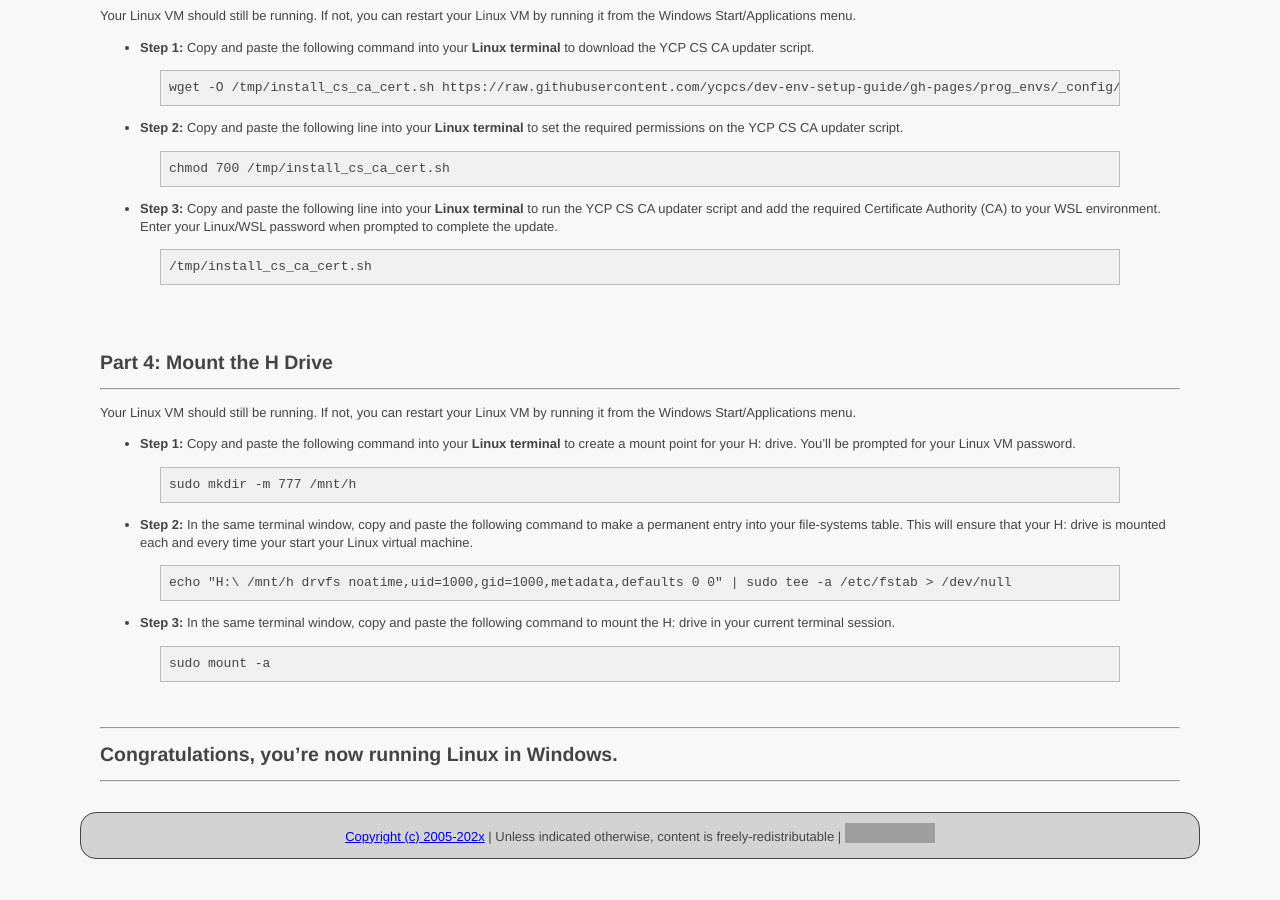
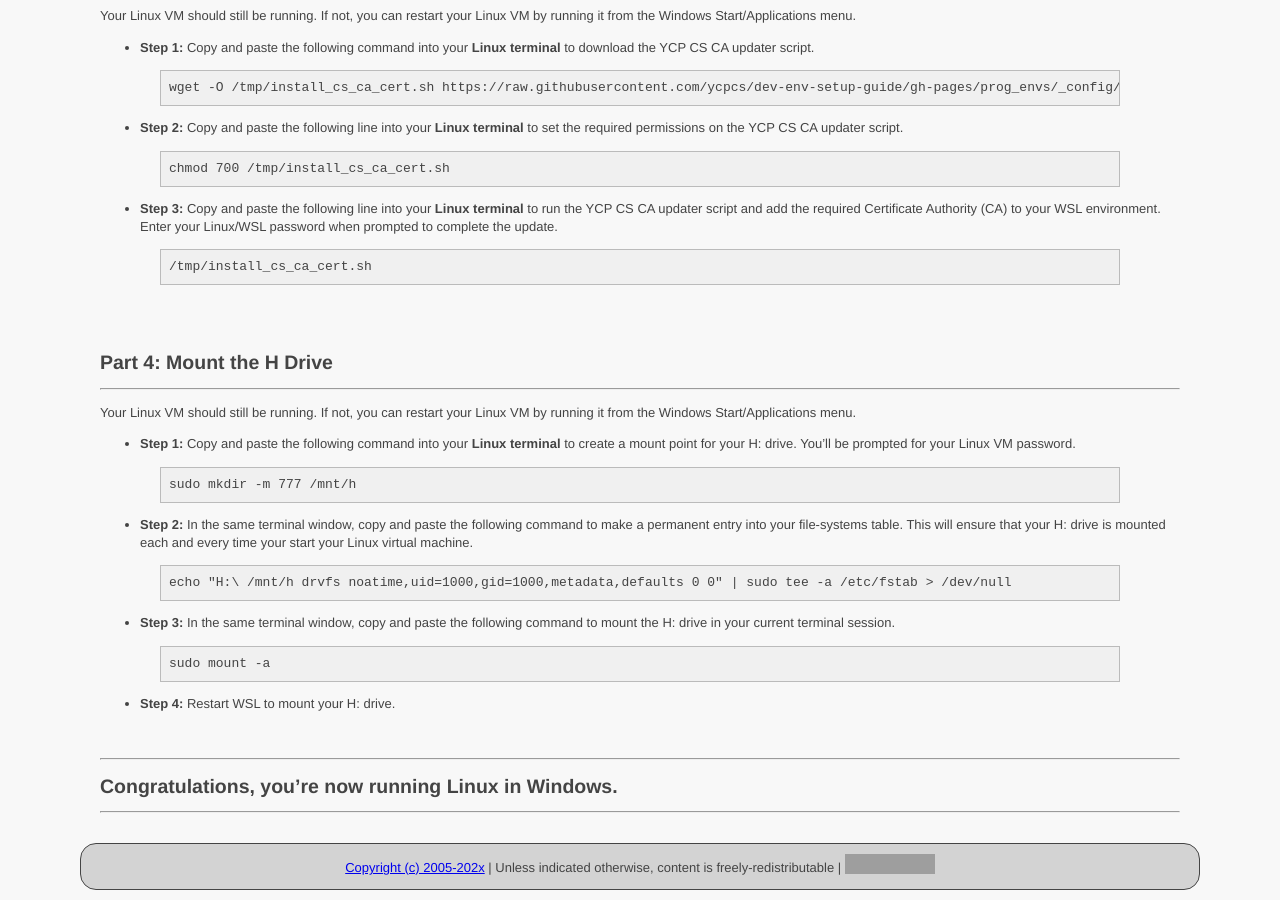
Before and after one commit to ycpcs/dev-env-setup-guide, a Jekyll site: the page built from prog_envs/kecComputer/kecComputer_tools_installation.md, in a window 1280 px wide and 900 px high, scrolled down 965 px. Built offline with Jekyll 4.4.1, drawn with Linux system fonts in a browser that asks for light colours; before the commit the page ends 1834 px from its top, so only the background shows below that; grey boxes are pictures that could not be loaded.

Commit message:
updated KEC tools guide

````diff
--- a/prog_envs/kecComputer/kecComputer_tools_installation.md
+++ b/prog_envs/kecComputer/kecComputer_tools_installation.md
@@ -119,6 +119,7 @@ the H: drive in your current terminal session.
 > sudo mount -a
 > ```
 
+* **Step 4:** Restart WSL to mount your H: drive.
 
 <br>
 
````
